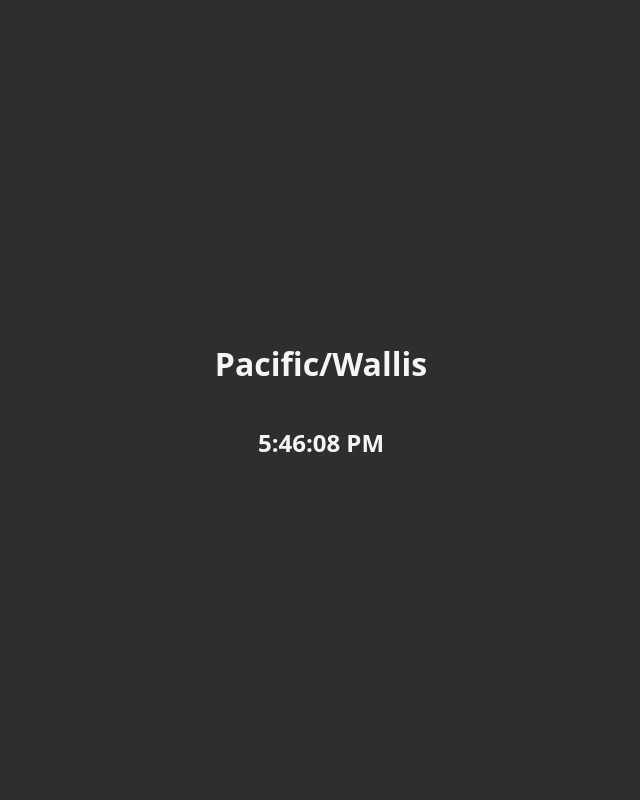
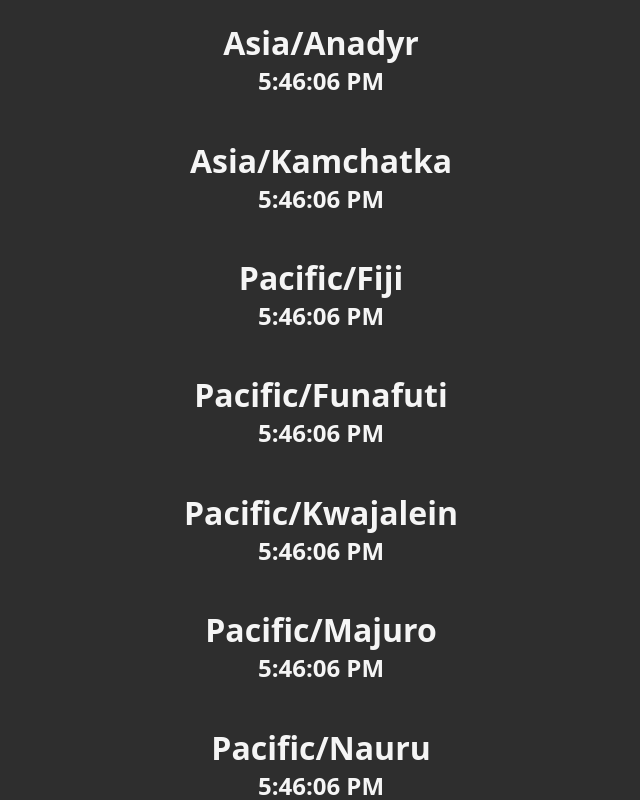
Before and after one commit to jwetzell/itsfiveoclockwhere, an Angular app: page / in a window 1280 px wide. Shown: the top 800 px of the page, without its empty margins (319-959 px from the left). Built offline with nearby package versions, Linux system fonts and the light colour scheme.

Commit message:
List of timezones

```diff
--- a/package.json
+++ b/package.json
@@ -18,6 +18,7 @@
     "@angular/platform-browser": "~13.0.0",
     "@angular/platform-browser-dynamic": "~13.0.0",
     "@angular/router": "~13.0.0",
+    "luxon": "^2.1.1",
     "rxjs": "~7.4.0",
     "tslib": "^2.3.0",
     "zone.js": "~0.11.4"
--- a/src/app/app.component.html
+++ b/src/app/app.component.html
@@ -1,4 +1,6 @@
-<div *ngIf="fiveOclock" class="container">
-  <h1 class="timezone">{{fiveOclock.timezone}}</h1>
-  <h2 class="time">{{fiveOclock.date | date:'mediumTime'}}</h2>
+<div class="container">
+    <ng-container *ngFor="let timezone of fiveOclocks">
+      <h1 class="timezone">{{timezone.name}}</h1>
+      <h2 class="time">{{timezone.time?.toFormat('tt')}}</h2>
+    </ng-container>
 </div>
--- a/src/app/app.component.scss
+++ b/src/app/app.component.scss
@@ -3,19 +3,19 @@
     align-items: center;
     flex-direction: column;
     justify-content: center;
-    height: 100%;
     width: 100%;
-    background: #2e2e2e;
     margin: 0;
     padding: 0;
 }
 
 .timezone {
     font-family: "Open Sans", "HelveticaNeue", "Helvetica Neue", Helvetica, Arial, sans-serif;
-    color: whitesmoke
+    color: whitesmoke;
+    margin-bottom: 0;
 }
 
 .time {
     font-family: "Open Sans", "HelveticaNeue", "Helvetica Neue", Helvetica, Arial, sans-serif;
-    color: whitesmoke
+    color: whitesmoke;
+    margin-top: 0;
 }
--- a/src/app/app.component.ts
+++ b/src/app/app.component.ts
@@ -1,7 +1,8 @@
 import { formatDate } from '@angular/common';
 import { Component } from '@angular/core';
 import { interval, Observable } from 'rxjs';
-import { TimezoneService } from './services/timezone.service';
+import { Timezone } from './timezone/models/timezone.model';
+import { TimezoneService } from './timezone/services/timezone.service';
 
 
 
@@ -15,16 +16,20 @@ export class AppComponent {
 
   dates: any[] = []
 
-  fiveOclock: any;
+  fiveOclock: Timezone | undefined;
   second: Observable<number>;
+
+  fiveOclocks: Timezone[] = [];
 
   constructor(private timezoneService: TimezoneService){
     this.second = interval(1000)
 
     this.second.subscribe(()=>{
-      this.timezoneService.getCurrentTimeInTimezones(this.timezoneService.getTimezones()).forEach((dateObj)=>{
-        if(dateObj.date.getHours() == 17){
-          this.fiveOclock = dateObj;
+      this.fiveOclocks = [];
+      this.timezoneService.getCurrentTimeInTimezones(this.timezoneService.getTimezones()).forEach((timezoneObj)=>{
+        if(timezoneObj.time?.hour === 17){
+          this.fiveOclock = timezoneObj;
+          this.fiveOclocks.push(timezoneObj);
         }
       })
     })
--- a/src/app/app.module.ts
+++ b/src/app/app.module.ts
@@ -2,7 +2,7 @@ import { NgModule } from '@angular/core';
 import { BrowserModule } from '@angular/platform-browser';
 
 import { AppComponent } from './app.component';
-import { TimezoneService } from './services/timezone.service';
+import { TimezoneService } from './timezone/services/timezone.service';
 
 @NgModule({
   declarations: [
--- /dev/null
+++ b/src/app/timezone/models/timezone.model.ts
@@ -0,0 +1,24 @@
+import { DateTime } from 'luxon';
+
+export interface Timezone {
+    name: string;
+    time?: DateTime;
+}
+
+export function TimezoneCompare(a: Timezone, b: Timezone) {
+    if (a.time != undefined && b.time != undefined) {
+        if (a.time > b.time) return 1;
+        if (a.time < b.time) return -1;
+        return 0;
+    }
+
+    if (a.time == undefined && b.time != undefined) {
+        return -1;
+    }
+
+    if (b.time == undefined && a.time != undefined) {
+        return 1;
+    }
+
+    return 0;
+}
--- a/src/app/services/timezone.service.ts
+++ b/src/app/timezone/services/timezone.service.ts
@@ -1,4 +1,6 @@
 import { Injectable } from '@angular/core';
+import { DateTime } from 'luxon';
+import { Timezone, TimezoneCompare } from '../models/timezone.model';
 
 @Injectable({
   providedIn: 'root'
@@ -407,7 +409,7 @@ export class TimezoneService {
       'Pacific/Guadalcanal',
       'Pacific/Guam',
       'Pacific/Honolulu',
-      'Pacific/Kanton', // Why is this not valid?
+      // 'Pacific/Kanton', // Why is this not valid?
       'Pacific/Kiritimati',
       'Pacific/Kosrae',
       'Pacific/Kwajalein',
@@ -438,35 +440,25 @@ export class TimezoneService {
     return this.timezones
   }
 
-  public getTimeForTimezone(date: Date, timezone: string): Date | null {
-    try {
-      return new Date(date.toLocaleString("en-US", { timeZone: timezone }));
-    } catch (error) {
-      console.log(`Timezone '${timezone}' not recognized?`)
-      return null;
-    }
+  public getCurrentTimeForTimezone(timezone: string): DateTime | null {
+
+    var dateTime = DateTime.local().setZone(timezone)
+
+    return dateTime.isValid ? dateTime : null;
+
   }
 
-  public getCurrentTimeInTimezones(timezones: string[]): { timezone: string; date: Date; }[] {
-    var now = new Date();
-    var dates: { timezone: string; date: Date; }[] = [];
+  public getCurrentTimeInTimezones(timezones: string[]): Timezone[] {
+    var dates: Timezone[] = [];
 
     this.timezones.forEach(element => {
-      var date = this.getTimeForTimezone(now,element);
+      var date = this.getCurrentTimeForTimezone(element);
       if(date != null){
-        dates.push({ timezone: element, date: date })
+        dates.push({ name: element, time: date })
       }
     });
 
-    dates.sort((a, b) => {
-      if (a.date > b.date) {
-        return 1;
-      } else if (a.date < b.date) {
-        return -1;
-      } else {
-        return 0;
-      }
-    })
+    dates.sort(TimezoneCompare)
 
     return dates;
 
--- a/src/styles.scss
+++ b/src/styles.scss
@@ -3,4 +3,6 @@ body {
     height: 100vh;
     margin:0;
     padding:0;
+    background: #2e2e2e;
+
 }
```
Also changed, not shown: 2 other files (tests, documents, lock files or other folders).
